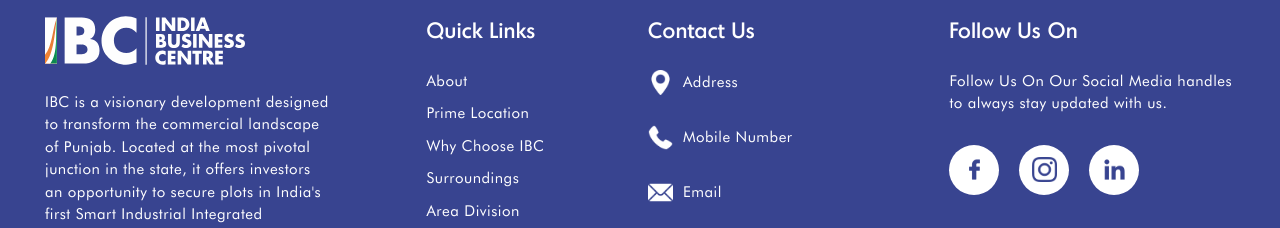
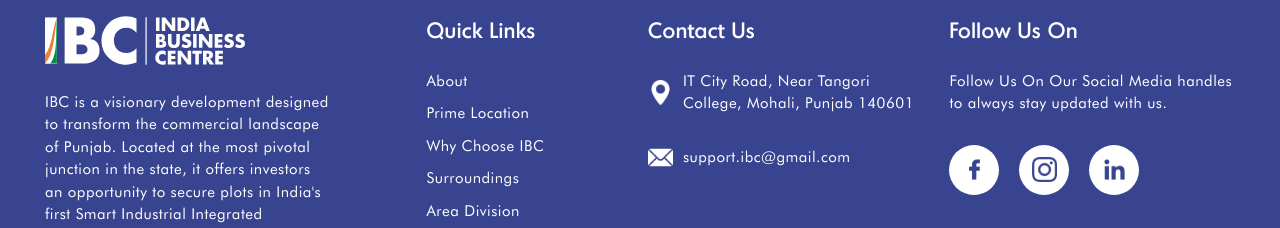
Before and after one commit to SakshamVerma2004/ibc, a React (Create React App) app: page / in a window 1280 px wide. Shown: the part 8032-8260 px from the top of the page. Built offline with nearby package versions, Linux system fonts and the light colour scheme.

Commit message:
updated address

```diff
--- a/src/components/Footer.jsx
+++ b/src/components/Footer.jsx
@@ -37,15 +37,11 @@ let Footer = () => {
           <h3>Contact Us</h3>
           <div>
             <img src={location} />
-            <p>Address</p>
-          </div>
-          <div>
-            <img src={phone} />
-            <p>Mobile Number</p>
+            <p>IT City Road, Near Tangori College, Mohali, Punjab 140601</p>
           </div>
           <div>
             <img src={mail} />
-            <p>Email</p>
+            <p>support.ibc@gmail.com</p>
           </div>
         </div>
         <div>
```
